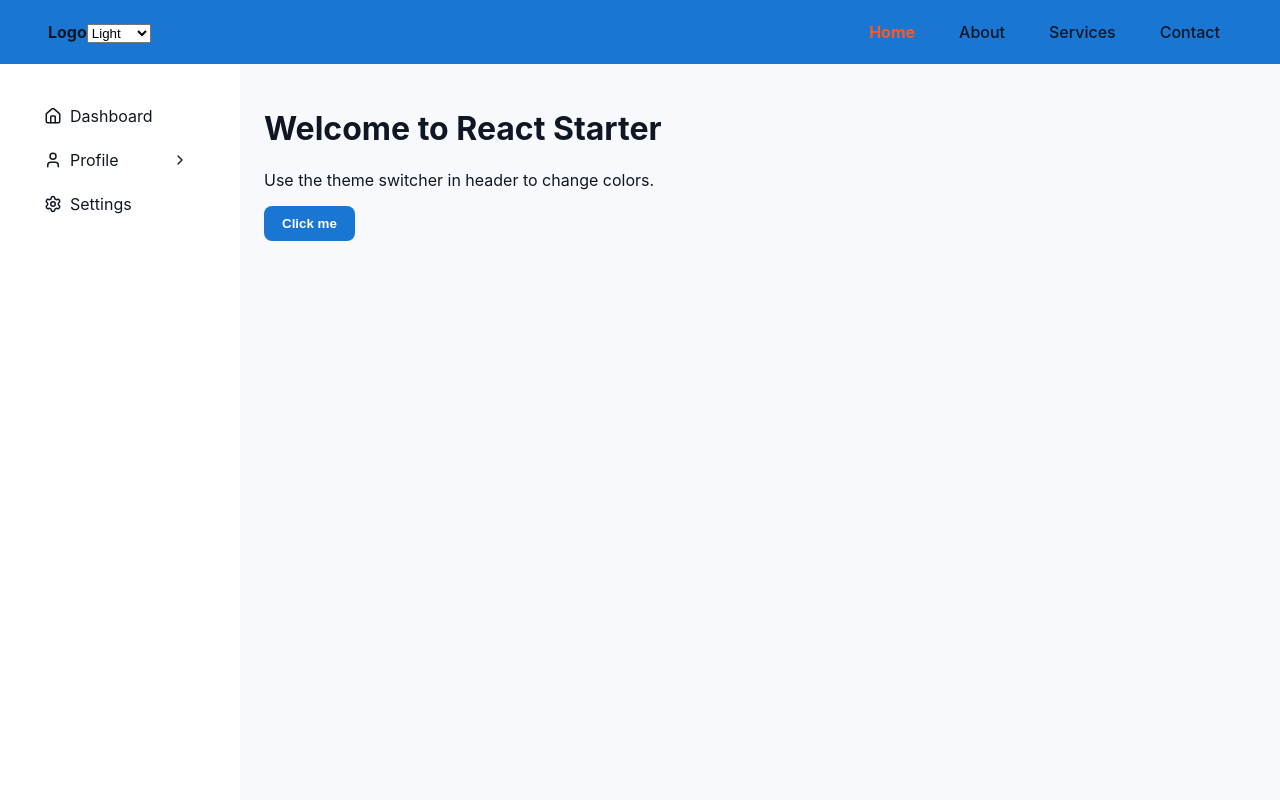
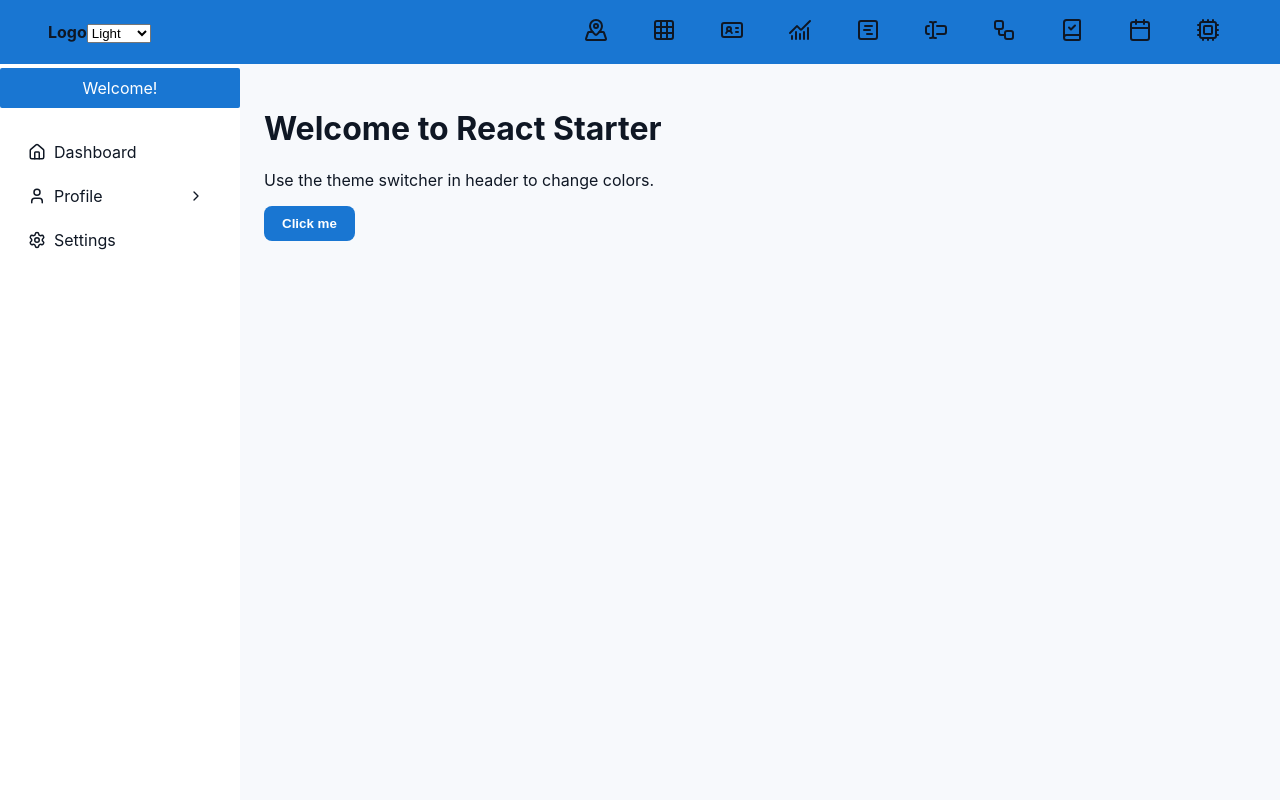
Before and after one commit to santoshTECTUM/Multi-Color-Theme-React, a React app: page / in a window 1280 px wide. Shown: the top 800 px of the page. Built offline with nearby package versions, Linux system fonts and the light colour scheme.

Commit message:
header feature added

```diff
--- a/src/App.jsx
+++ b/src/App.jsx
@@ -34,7 +34,7 @@ const HeaderWrapper = styled.header`
 const SidebarWrapper = styled.aside`
   grid-area: sidebar;
   background: ${({ theme }) => theme.colors.sidebar};
-  padding: 16px;
+  // padding: 16px;
 `;
 
 const Main = styled.main`
--- a/src/components/Header.jsx
+++ b/src/components/Header.jsx
@@ -3,6 +3,8 @@ import styled from 'styled-components';
 import { useDispatch, useSelector } from 'react-redux';
 import { setTheme } from '../store/slices/themeSlice';
 import themes from '../theme/themes';
+import { menuObject } from './Header/HeaderObject';
+import { setHeader } from '../store/slices/headerSlice';
 const Bar = styled.header`
   grid-area: header;
   display: flex;
@@ -27,6 +29,7 @@ const RightSection = styled.div`
 const Menu = styled.ul`
   list-style: none;
   display: flex;
+  align-items:center;
   gap: 20px;
   margin: 0;
   padding: 0;
@@ -122,83 +125,42 @@ export default function Header() {
 
       <RightSection>
         <Menu>
-          <li>
+          {menuObject.map((menu, index) => (
+            <li key={index}>
               <a
-              href="#home"
-              onClick={() => setActiveMenu("home")}
+                href={menu.url || "#"}
+                onClick={() => {setActiveMenu(menu.name);dispatch(setHeader(menu.name));}}
                 style={{
-                color:
-                  activeMenu === "home"
-                    ? theme.colors.accent
-                    : undefined,
-                fontWeight: activeMenu === "home" ? "700" : "500",
+                  color: activeMenu === menu.name ? theme.colors.accent : undefined,
+                  fontWeight: activeMenu === menu.name ? "700" : "500",
+                  display: "flex",
+                  alignItems: "center",
+                  gap: "6px",
                 }}
               >
-              Home
+                {menu.icons && (
+                  <span title={menu.isTooltips ? menu.name : undefined}>
+                    {menu.icons}
+                  </span>
+                )}
+                {/* Conditionally hide or show menu name */}
+                {!menu.isTooltips && <span>{menu.name}</span>}
+              </a>
+
+              {menu.submenu && menu.submenu.length > 0 && (
+                <ul key={index}>
+                  {menu.submenu.map((sub, subIndex) => (
+                    <li key={subIndex}>
+                      <a href={sub.url || "#"}>
+                        {sub.icons && <span>{sub.icons}</span>}
+                        {sub.name}
                       </a>
                     </li>
-
-          <li>
-            <a
-              href="#about"
-              onClick={() => setActiveMenu("about")}
-              style={{
-                color:
-                  activeMenu === "about"
-                    ? theme.colors.accent
-                    : undefined,
-                fontWeight: activeMenu === "about" ? "700" : "500",
-              }}
-            >
-              About
-            </a>
-            <ul>
-              <li><a href="#team">Our Team</a></li>
-              <li><a href="#history">History</a></li>
-              <li><a href="#vision">Vision & Mission</a></li>
+                  ))}
                 </ul>
+              )}
             </li>
-
-          <li>
-            <a
-              href="#services"
-              onClick={() => setActiveMenu("services")}
-              style={{
-                color:
-                  activeMenu === "services"
-                    ? theme.colors.accent
-                    : undefined,
-                fontWeight: activeMenu === "services" ? "700" : "500",
-              }}
-            >
-              Services
-            </a>
-            <ul>
-              <li><a href="#web">Web Development</a></li>
-              <li><a href="#uiux">UI/UX Design</a></li>
-              <li><a href="#cloud">Cloud Solutions</a></li>
-            </ul>
-          </li>
-
-          <li>
-            <a
-              href="#contact"
-              onClick={() => setActiveMenu("contact")}
-              style={{
-                color:
-                  activeMenu === "contact"
-                    ? theme.colors.accent
-                    : undefined,
-                fontWeight: activeMenu === "contact" ? "700" : "500",
-              }}
-            >
-              Contact
-            </a>
-            <ul>
-              <li><a href="#support">Support</a></li>
-              <li><a href="#sales">Sales</a></li>
-            </ul>
-          </li>
+          ))}
         </Menu>
       </RightSection>
     </Bar>
--- /dev/null
+++ b/src/components/Header/HeaderObject.jsx
@@ -0,0 +1,139 @@
+import { icons } from "lucide-react";
+import { LogOut, MapPinned, Settings, Phone, Map, FunnelPlus, Grid3x3, IdCard, ChartNoAxesCombined, SquareChartGantt, TextCursorInput, Workflow, BookCheck, Calendar, Cpu } from "lucide-react";
+
+export const menuObject = [{
+    isTooltips: true,
+    name: "Map",
+    icons: <MapPinned />,
+    url: "",
+    submenu: []
+
+},
+{
+    isTooltips: true,
+    name: "Table",
+    icons: <Grid3x3 />,
+    url: "",
+    submenu: []
+
+},
+{
+    isTooltips: true,
+    name: "Card",
+    icons: <IdCard />,
+    url: "",
+    submenu: []
+
+},
+{
+    isTooltips: true,
+    name: "Graph",
+    icons: <ChartNoAxesCombined />,
+    url: "",
+    submenu: []
+
+},
+{
+    isTooltips: true,
+    name: "Button",
+    icons: <SquareChartGantt />,
+    url: "",
+    submenu: []
+
+},
+{
+    isTooltips: true,
+    name: "Input",
+    icons: <TextCursorInput />,
+    url: "",
+    submenu: []
+},
+
+{
+    isTooltips: true,
+    name: "Action",
+    icons: <Workflow />,
+    url: "",
+    submenu: []
+},
+
+
+{
+    isTooltips: true,
+    name: "Select",
+    icons: <BookCheck />,
+    url: "",
+    submenu: []
+},
+
+{
+    isTooltips: true,
+    name: "Date",
+    icons: <Calendar />,
+    url: "",
+    submenu: []
+},
+{
+    isTooltips: true,
+    name: "Chips",
+    icons: <Cpu />,
+    url: "",
+    submenu: []
+},
+]
+
+
+
+// export const menuObject = [{
+//   isTooltips: false,
+//   name: "TQ Score",
+//     icons: <MapPinned />,
+//     url: "",
+//     submenu: []
+
+// },
+// {
+//   isTooltips: false,
+//   name: "TQ Filter",
+//     icons: <FunnelPlus />,
+//     url: "",
+//     submenu: []
+
+// },
+// {
+//   isTooltips: false,
+//   name: "Voip Corelation",
+//     icons: <Phone />,
+//     url: "",
+//     submenu: [{
+//   isTooltips: false,
+//   name: "Test",
+//         icons: "",
+//         url: "",
+//     }]
+
+// },
+// {
+//   isTooltips: false,
+//   name: "Base Stay",
+//     icons: <Map />,
+//     url: "",
+//     submenu: []
+
+// },
+// {
+//   isTooltips: false,
+//   name: "Setting",
+//     icons: <Settings />,
+//     url: "",
+//     submenu: []
+
+// },
+// {
+//   isTooltips: false,
+//   name: "Logout",
+//     icons: <LogOut />,
+//     url: "",
+//     submenu: []
+// },
+// ]
--- a/src/components/Sidebar.jsx
+++ b/src/components/Sidebar.jsx
@@ -1,6 +1,7 @@
 import React, { useState } from "react";
 import styled from "styled-components";
 import { Home, User, Settings, ChevronDown, ChevronRight } from "lucide-react"; // icon library
+import { useSelector } from "react-redux";
 
 const Side = styled.aside`
   grid-area: sidebar;
@@ -73,15 +74,31 @@ const SubMenu = styled.div`
   margin-bottom: 8px;
   display: ${({ open }) => (open ? "block" : "none")};
 `;
+const ActiveHeader = styled.div`
+    padding: 10px 18px;
+    margin-top: 4px;
+    border: none;
+    border-radius: 2px;
+    margin-bottom: 8px;
+    background: ${({ theme, active }) =>
+    theme.colors.primary};
+    color: white;
+    text-align: center;
+`;
+
 
 export default function Sidebar() {
   const [openMenu, setOpenMenu] = useState(null);
-
+  const headerName = useSelector((s) => s.header.name);
   const toggleMenu = (menu) => {
     setOpenMenu(openMenu === menu ? null : menu);
   };
 
   return (
+    <>
+      <ActiveHeader key={headerName}>
+        {headerName || "Welcome!"}
+      </ActiveHeader>
       <Side>
         <nav>
           <MenuItem>
@@ -114,5 +131,7 @@ export default function Sidebar() {
           </MenuItem>
         </nav>
       </Side>
+    </>
+
   );
 }
--- a/src/store/index.js
+++ b/src/store/index.js
@@ -1,6 +1,11 @@
 import { configureStore } from '@reduxjs/toolkit';
 import themeReducer from './slices/themeSlice';
+import headerReducer from './slices/headerSlice';
 
 export default configureStore({
-  reducer: { theme: themeReducer }
+  reducer:
+   {
+    theme: themeReducer,
+    header: headerReducer
+  }
 });
--- /dev/null
+++ b/src/store/slices/headerSlice.js
@@ -0,0 +1,18 @@
+import { createSlice } from '@reduxjs/toolkit';
+
+const initialState = { name: '' };
+
+const headerSlice = createSlice({
+    name: 'header',
+    initialState,
+    reducers: {
+        setHeader(state, action) {
+        console.log(`Setting header to ${action.payload}`);
+
+            state.name = action.payload;
+        }
+    }
+});
+
+export const { setHeader } = headerSlice.actions;
+export default headerSlice.reducer;
--- a/src/store/slices/themeSlice.js
+++ b/src/store/slices/themeSlice.js
@@ -7,7 +7,7 @@ const themeSlice = createSlice({
   initialState,
   reducers: {
     setTheme(state, action) {
-      console.log(`Setting theme to ${action.payload}`);
+
       state.name = action.payload;
     }
   }
```
Lines whose indentation alone changed are shown as unchanged.
